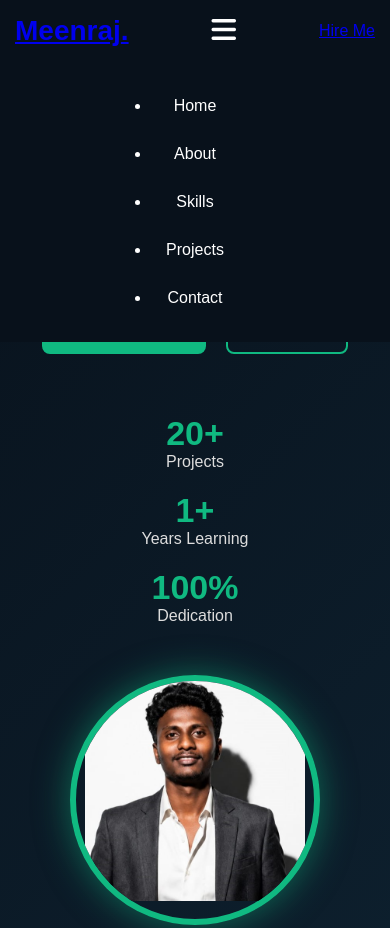
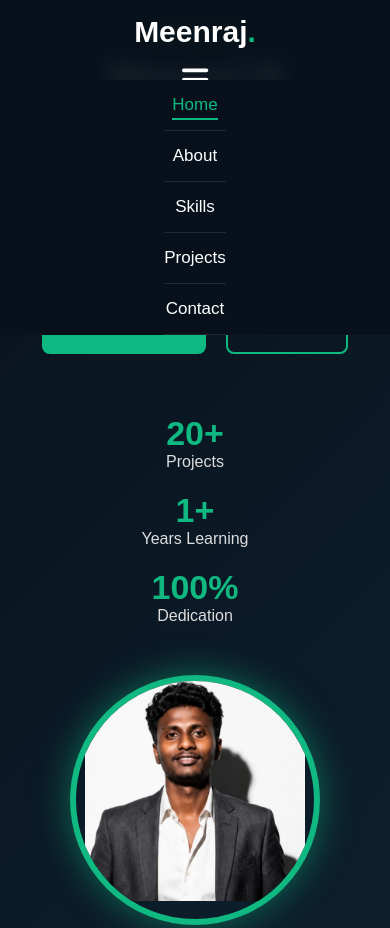
Before and after one commit to Meenraj04/portfolio, a plain HTML site: page index.html in a window 390 px wide. Shown: the top 928 px of the page. Drawn offline with Linux system fonts and the light colour scheme.

Commit message:
Refactor CSS for improved layout and responsiveness
Updated styles for header, navbar, hero section, and responsive design.

```diff
--- a/style.css
+++ b/style.css
@@ -20,45 +20,114 @@ body {
     left:0;
     width:100%;
     padding:20px 8%;
-    background:#08111b;
+    background:rgba(8,17,27,0.9);
+    backdrop-filter:blur(10px);
     display:flex;
     justify-content:space-between;
     align-items:center;
     z-index:1000;
+    transition:0.3s;
 }
 
-.logo{
+.logo a{
+    font-size:30px;
+    font-weight:700;
     color:#fff;
     text-decoration:none;
-    font-size:28px;
-    font-weight:bold;
 }
 
-.navbar{
-    display:flex;
-    gap:30px;
+.logo span{
+    color:#10b981;
 }
 
-.navbar a{
+.navbar ul{
+    display:flex;
+    list-style:none;
+    gap:35px;
+}
+
+.navbar ul li a{
+    text-decoration:none;
     color:#fff;
-    text-decoration:none;
+    font-size:17px;
+    font-weight:500;
+    transition:.3s;
+    position:relative;
+}
+
+.navbar ul li a:hover,
+.navbar ul li a.active{
+    color:#10b981;
+}
+
+.navbar ul li a::after{
+    content:"";
+    position:absolute;
+    left:0;
+    bottom:-6px;
+    width:0;
+    height:2px;
+    background:#10b981;
     transition:.3s;
 }
 
-.navbar a:hover{
-    color:#10b981;
+.navbar ul li a:hover::after,
+.navbar ul li a.active::after{
+    width:100%;
 }
 
+.hire-btn{
+    padding:12px 24px;
+    background:#10b981;
+    color:#fff;
+    text-decoration:none;
+    border-radius:8px;
+    font-weight:600;
+    transition:.3s;
+}
+
+.hire-btn:hover{
+    background:#0d9f71;
+    transform:translateY(-2px);
+}
+
+/* Responsive */
+
+@media(max-width:768px){
+
+    .header{
+        padding:15px 5%;
+        flex-direction:column;
+        gap:15px;
+    }
+
+    .navbar ul{
+        gap:20px;
+        flex-wrap:wrap;
+        justify-content:center;
+    }
+
+    .hire-btn{
+        display:none;
+    }
+
+}
+
+
+/* Hide menu icon on desktop */
 #menu-icon{
     display:none;
-    font-size:28px;
+    font-size:30px;
     color:#fff;
     cursor:pointer;
 }
 
-/* Mobile */
+/* Mobile View */
+@media(max-width:768px){
 
-@media (max-width:768px){
+    .hire-btn{
+        display:none;
+    }
 
     #menu-icon{
         display:block;
@@ -66,25 +135,31 @@ body {
 
     .navbar{
         position:absolute;
-        top:100%;
+        top:80px;
         left:0;
         width:100%;
         background:#08111b;
         display:none;
-        flex-direction:column;
-        text-align:center;
-        padding:20px 0;
     }
 
     .navbar.active{
-        display:flex;
+        display:block;
     }
 
-    .navbar a{
-        padding:15px;
-        display:block;
+    .navbar ul{
+        flex-direction:column;
+        gap:0;
+    }
+
+    .navbar ul li{
+        text-align:center;
+        padding:15px 0;
+        border-bottom:1px solid rgba(255,255,255,.1);
     }
 }
+
+
+
 
 /* Hero Section */
 
```
